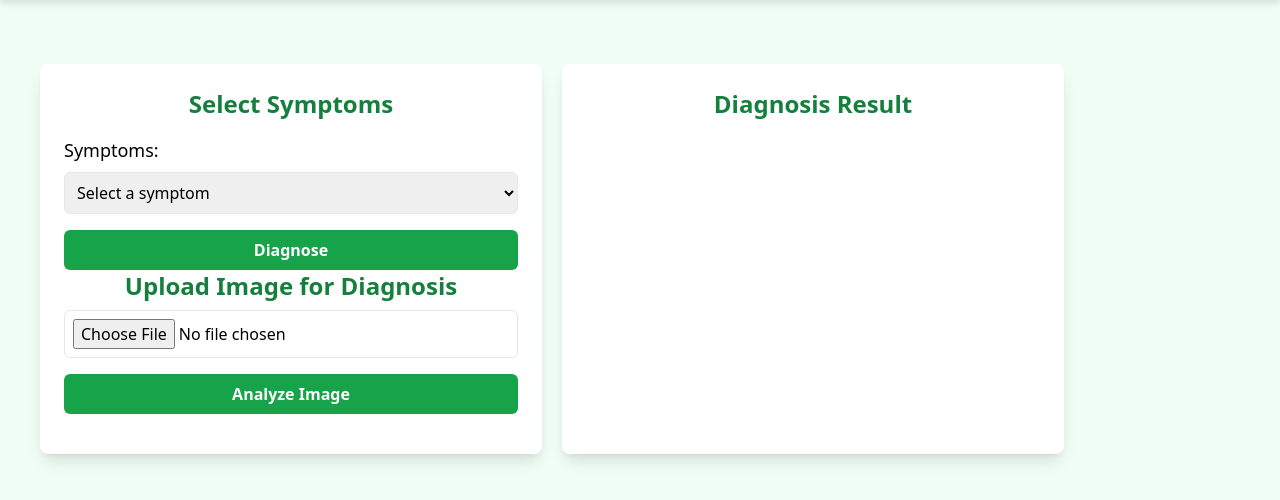
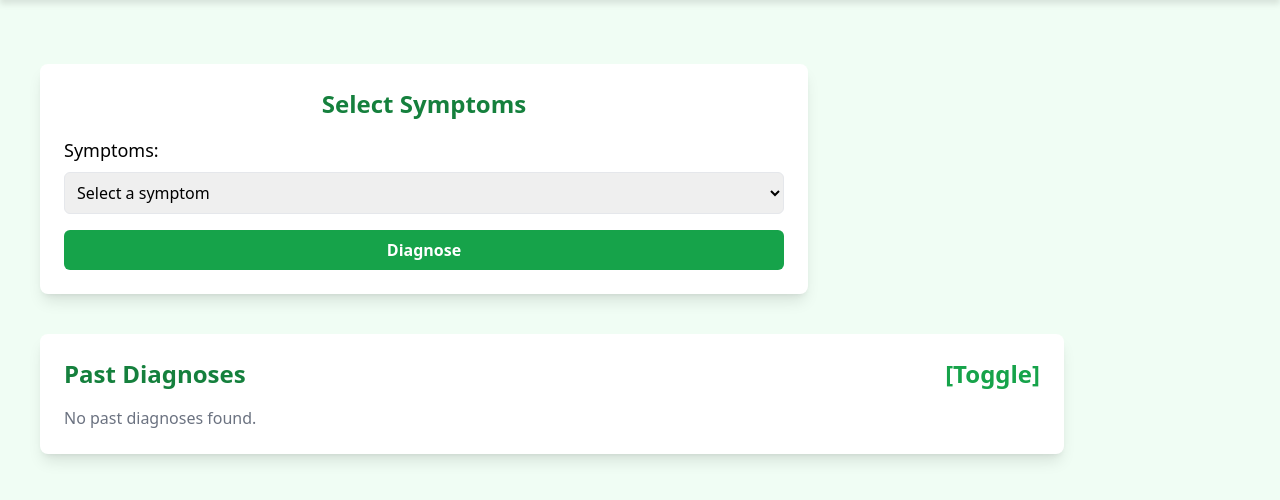
Before and after one commit to derrokip4130/Final-year-project, a Flask app: page /disease_diagnosis in a window 1280 px wide. Shown: the part 72-572 px from the top of the page. Run offline with Flask 3, Linux system fonts and the light colour scheme; the visitor is signed in with stand-in values (Sample User, id 1); some libraries are stand-ins or nearby versions.

Commit message:
add disease details and past diagnoses sections

```diff
--- a/app/templates/disease_diagnosis.html
+++ b/app/templates/disease_diagnosis.html
@@ -12,55 +12,72 @@
     {% endblock %}<br>
     <div class="mt-10 flex justify-start w-4/5 ml-10">
         <!-- Symptom Selection Box -->
-        <div class="bg-white p-6 rounded-lg shadow-lg w-3/4">  <!-- Increased width -->
+        <div class="bg-white p-6 rounded-lg shadow-lg w-3/4">
             <h2 class="text-center text-2xl font-bold text-green-700">Select Symptoms</h2>
             <label class="block mt-4 text-lg" for="symptom-select">Symptoms:</label>
             <select id="symptom-select" class="w-full p-2 mt-2 border rounded-md" onchange="addSymptom(this.value)">
                 <option value="" disabled selected>Select a symptom</option>
+                {% for symptom in symptoms %}
+                    <option value="{{ symptom.symptom_name }}">{{ symptom.symptom_name }}</option>
+                {% endfor %}
             </select>
             <div id="selected-symptoms" class="mt-4 hidden"></div>
             <button onclick="diagnose()" class="w-full mt-4 bg-green-600 text-white py-2 rounded-md hover:bg-green-700 font-semibold">Diagnose</button>
-            <h3 class="text-center text-2xl font-bold text-green-700">Upload Image for Diagnosis</h3>
-            <input type="file" id="image-upload" accept="image/*" class="w-full border p-2 rounded-md mt-2">
-            <button onclick="analyzeImage()" class="w-full mt-4 bg-green-600 text-white py-2 rounded-md hover:bg-green-700 font-semibold">Analyze Image</button>
-            <div id="image_result" class="mt-4 text-center"></div>
         </div>
 
         <!-- Diagnosis Result Box -->
-        <div id="diagnosis-box" class="bg-white p-6 rounded-lg shadow-lg w-3/4 ml-5">  <!-- Increased width -->
+        <div id="diagnosis-box" class="bg-white p-6 rounded-lg shadow-lg w-3/4 ml-5 hidden">
             <h2 class="text-center text-2xl font-bold text-green-700">Diagnosis Result</h2>
             <div id="diagnosis_result" class="mt-4 text-center"></div>
         </div>
     </div>
 
+    <!-- Past Diagnoses Section -->
+    <div class="w-4/5 ml-10 mt-10 bg-white p-6 rounded-lg shadow-lg">
+        <h2 class="text-2xl font-bold text-green-700 flex justify-between items-center">
+            Past Diagnoses
+            <button onclick="togglePastDiagnoses()" class="text-green-600 font-semibold">[Toggle]</button>
+        </h2>
+        <ul id="past_diagnoses" class="mt-4"></ul>
+    </div>
+
+    <!-- Disease Details Modal -->
+    <div id="disease-details" class="fixed inset-0 bg-gray-900 bg-opacity-50 flex items-center justify-center hidden">
+        <div class="bg-white p-6 rounded-lg shadow-lg w-1/2 relative">
+            <button onclick="closeDiseaseDetails()" class="absolute top-2 right-2 text-red-600 font-bold text-xl">&times;</button>
+            <h2 class="text-2xl font-bold text-green-700">Disease Details</h2>
+            <p id="disease-info" class="mt-4"></p>
+        </div>
+    </div><br>
+
     <script>
-        const symptomsList = ["Coughing", "Sneezing", "Fever", "Swelling", "Lethargy", "Loss of appetite", "Diarrhea", "Watery eyes"];
         let selectedSymptoms = [];
         const diseases = [
-            { name: "Infectious Coryza", symptoms: ["Coughing", "Sneezing", "Swelling", "Watery eyes"] },
-            { name: "Avian Influenza", symptoms: ["Coughing", "Fever", "Lethargy", "Loss of appetite"] },
-            { name: "Newcastle Disease", symptoms: ["Diarrhea", "Fever", "Lethargy", "Sneezing"] }
+            {
+                name: "Infectious Coryza",
+                symptoms: ["coughing", "sneezing", "swelling of the face", "watery eyes"],
+                details: "Infectious Coryza is a bacterial disease that causes swelling and nasal discharge in poultry."
+            },
+            {
+                name: "Avian Influenza",
+                symptoms: ["coughing", "fever", "lethargy", "Loss of appetite"],
+                details: "Avian Influenza (Bird Flu) is a viral infection that affects multiple species, including poultry."
+            },
+            {
+                name: "Newcastle Disease",
+                symptoms: ["diarrhea", "fever", "lethargy", "sneezing"],
+                details: "Newcastle Disease is a viral disease causing respiratory issues, nervous signs, and digestive disorders."
+            }
         ];
 
-        // Populate the dropdown
-        const symptomSelect = document.getElementById("symptom-select");
-        symptomsList.forEach(symptom => {
-            let option = document.createElement("option");
-            option.value = symptom;
-            option.textContent = symptom;
-            symptomSelect.appendChild(option);
-        });
+        // Load past diagnoses from local storage
+        document.addEventListener("DOMContentLoaded", loadPastDiagnoses);
 
         function addSymptom(symptom) {
             if (!selectedSymptoms.includes(symptom) && symptom !== "") {
                 selectedSymptoms.push(symptom);
                 updateSelectedSymptoms();
             }
-        }
-
-        function removeSymptom(symptom) {
-            selectedSymptoms = selectedSymptoms.filter(s => s !== symptom);
-            updateSelectedSymptoms();
         }
 
         function updateSelectedSymptoms() {
@@ -86,23 +103,71 @@
             });
         }
 
+        function removeSymptom(symptom) {
+            selectedSymptoms = selectedSymptoms.filter(s => s !== symptom);
+            updateSelectedSymptoms();
+        }
+
         function diagnose() {
             if (selectedSymptoms.length === 0) {
                 alert("Please select at least one symptom.");
                 return;
             }
+
             document.getElementById("diagnosis-box").classList.remove("hidden");
             document.getElementById("diagnosis_result").innerHTML = "<p class='text-gray-600'>Analyzing symptoms...</p>";
+
             setTimeout(() => {
                 let results = diseases.map(disease => {
                     const matchedSymptoms = selectedSymptoms.filter(symptom => disease.symptoms.includes(symptom));
                     const probability = (matchedSymptoms.length / disease.symptoms.length) * 100;
                     return { name: disease.name, probability: probability.toFixed(1) };
                 }).filter(result => result.probability > 0);
+
                 document.getElementById("diagnosis_result").innerHTML = results.length > 0
-                    ? results.map(result => `<p class='text-green-700 font-semibold'>${result.name}: ${result.probability}%</p>`).join(" ")
+                    ? results.map(result => `<p class='text-green-700 font-semibold cursor-pointer' onclick="showDiseaseDetails('${result.name}')">${result.name}: ${result.probability}%</p>`).join(" ")
                     : "No matching diseases found.";
+
+                saveDiagnosis(results);
+                loadPastDiagnoses();
             }, 2000);
+        }
+
+        function saveDiagnosis(results) {
+            let pastDiagnoses = JSON.parse(localStorage.getItem("past_diagnoses")) || [];
+            pastDiagnoses.push({ symptoms: [...selectedSymptoms], results, date: new Date().toLocaleString() });
+            localStorage.setItem("past_diagnoses", JSON.stringify(pastDiagnoses));
+        }
+
+        function loadPastDiagnoses() {
+            let pastDiagnoses = JSON.parse(localStorage.getItem("past_diagnoses")) || [];
+            const container = document.getElementById("past_diagnoses");
+            container.innerHTML = pastDiagnoses.length ? "" : "<p class='text-gray-500'>No past diagnoses found.</p>";
+
+            pastDiagnoses.forEach((entry, index) => {
+                const li = document.createElement("li");
+                li.classList.add("border-b", "py-2", "text-gray-700");
+                li.innerHTML = `🕒 <strong>${entry.date}</strong> - Symptoms: ${entry.symptoms.join(", ")}<br>` +
+                    entry.results.map(res => `<span class="text-green-700 cursor-pointer" onclick="showDiseaseDetails('${res.name}')">${res.name}: ${res.probability}%</span>`).join(" ");
+                container.appendChild(li);
+            });
+        }
+
+        function togglePastDiagnoses() {
+            const section = document.getElementById("past_diagnoses");
+            section.classList.toggle("hidden");
+        }
+
+        function showDiseaseDetails(diseaseName) {
+            const disease = diseases.find(d => d.name === diseaseName);
+            if (disease) {
+                document.getElementById("disease-info").innerHTML = `<strong>${disease.name}:</strong> ${disease.details}`;
+                document.getElementById("disease-details").classList.remove("hidden");
+            }
+        }
+
+        function closeDiseaseDetails() {
+            document.getElementById("disease-details").classList.add("hidden");
         }
     </script>
 </body>
```
